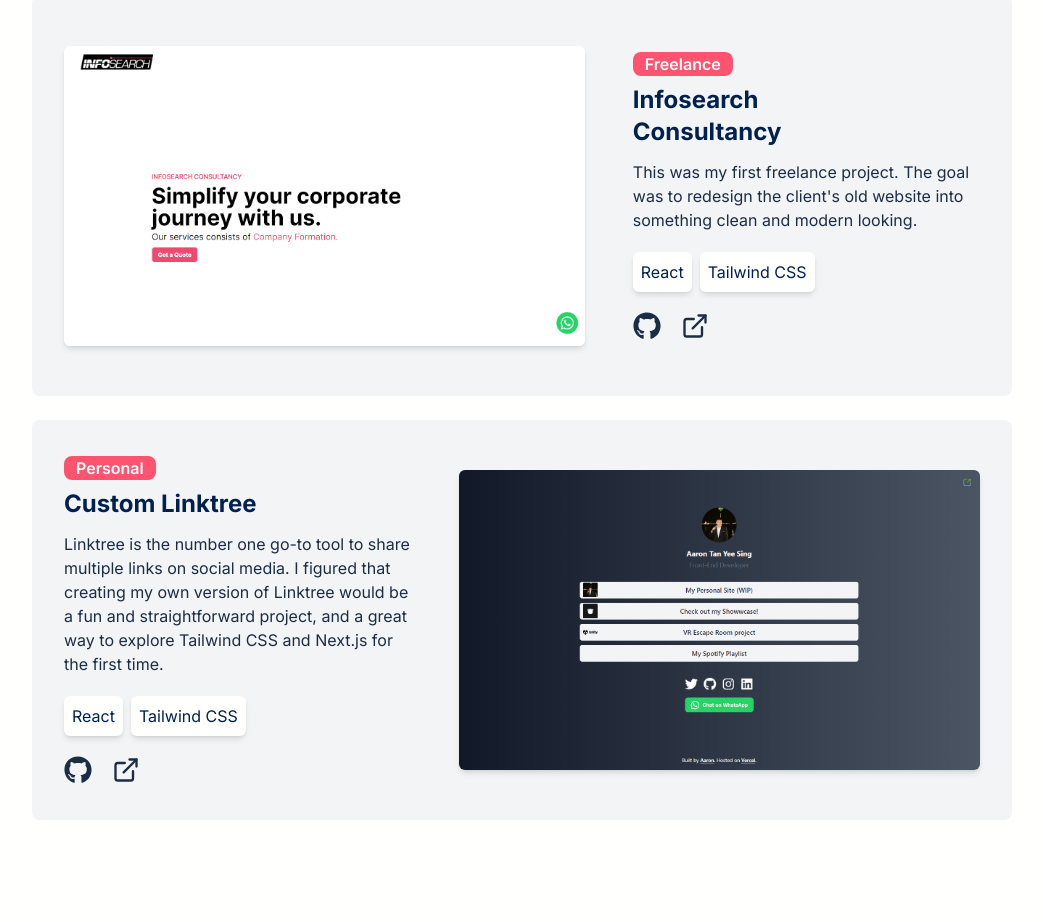
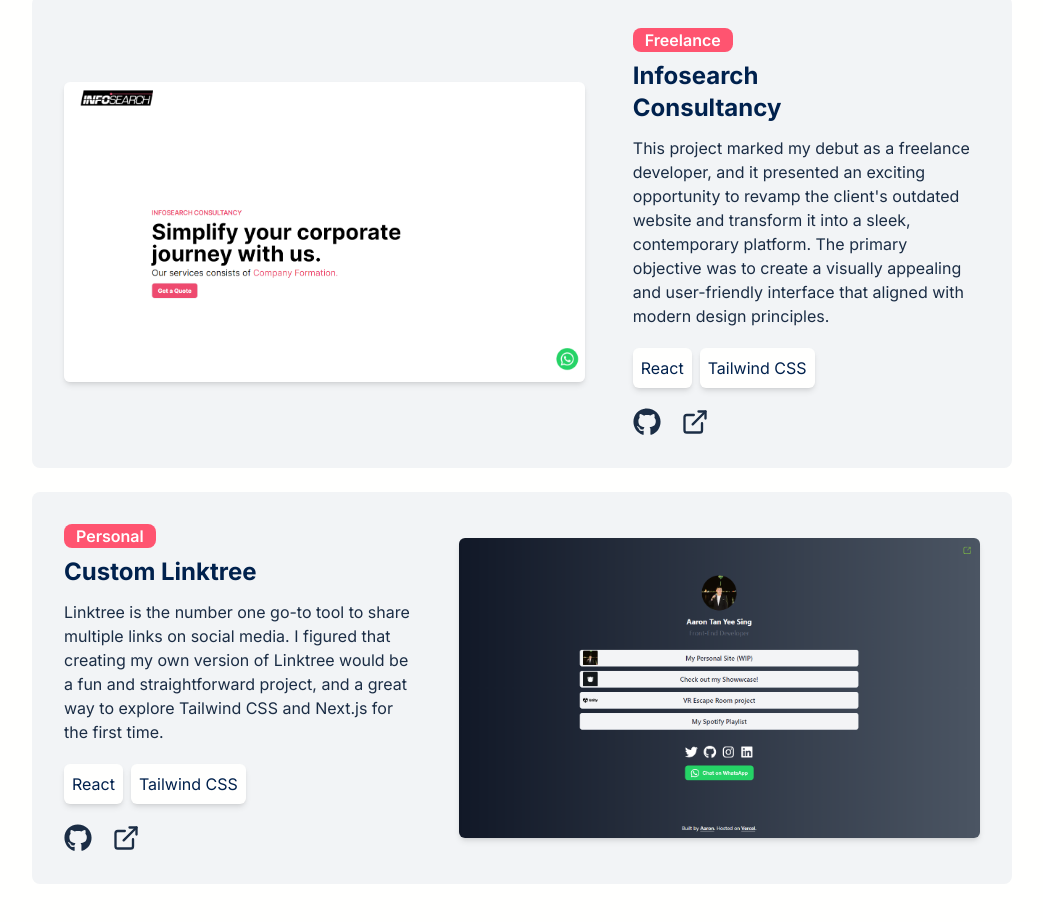
Before and after one commit to aaron1999x/aaron-portfolio, a Next.js app: page / in a window 1280 px wide. Shown: the part 1480-2402 px from the top of the page, without its empty margins (118-1161 px from the left). Built offline with nearby package versions, Linux system fonts and the light colour scheme.

Commit message:
update infosearch description

```diff
--- a/components/ProjectCard.jsx
+++ b/components/ProjectCard.jsx
@@ -7,7 +7,7 @@ import {FiExternalLink} from 'react-icons/fi'
 
 const ProjectCard = ({image,title,type,description,repoLink,deployLink,tech,className=""}) => {
   return (
-    <div className={`${className} p-5 mb-6 flex flex-col items-center gap-6 rounded-lg bg-cardBackgroundLight dark:bg-cardBackgroundDark  lg:flex-row lg:gap-12 lg:p-8 lg:h-[400px]`}>
+    <div className={`${className} p-5 mb-6 flex flex-col items-center gap-6 rounded-lg bg-cardBackgroundLight dark:bg-cardBackgroundDark  lg:flex-row lg:gap-12 lg:p-8 `}>
       <div className='h-auto overflow-hidden rounded-md shadow-md lg:w-3/5'>
         <Image quality={100} src={image} className='h-auto w-full object-top hover:object-bottom '/>
       </div>
--- a/data.js
+++ b/data.js
@@ -7,7 +7,7 @@ export default{
       image:infosearch,
       title:"Infosearch Consultancy",
       type:"Freelance",
-      description:"This was my first freelance project. The goal was to redesign the client's old website into something clean and modern looking.",
+      description:"This project marked my debut as a freelance developer, and it presented an exciting opportunity to revamp the client's outdated website and transform it into a sleek, contemporary platform. The primary objective was to create a visually appealing and user-friendly interface that aligned with modern design principles.",
       repoLink:"https://github.com/aaron1999x/infosearch-react",
       deployLink:"https://www.info-search.com.my/",
       tech:[
```
